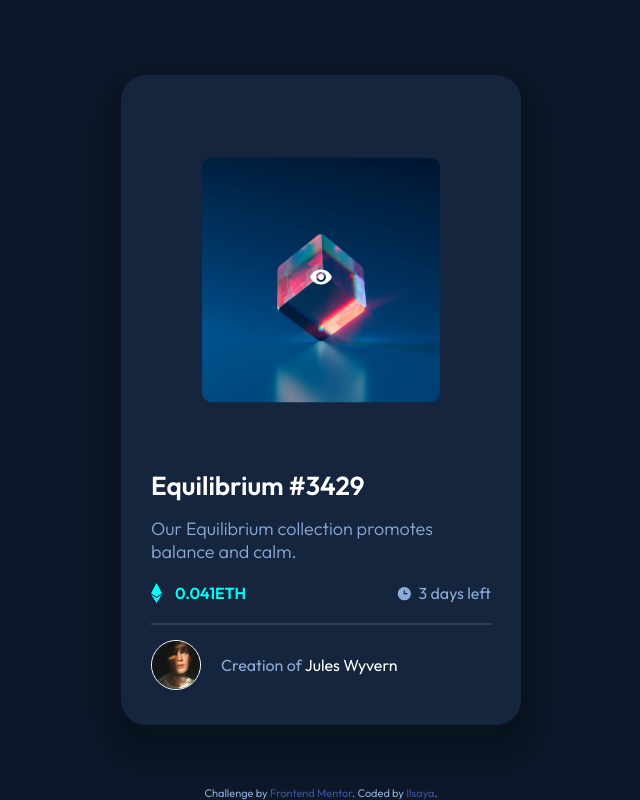
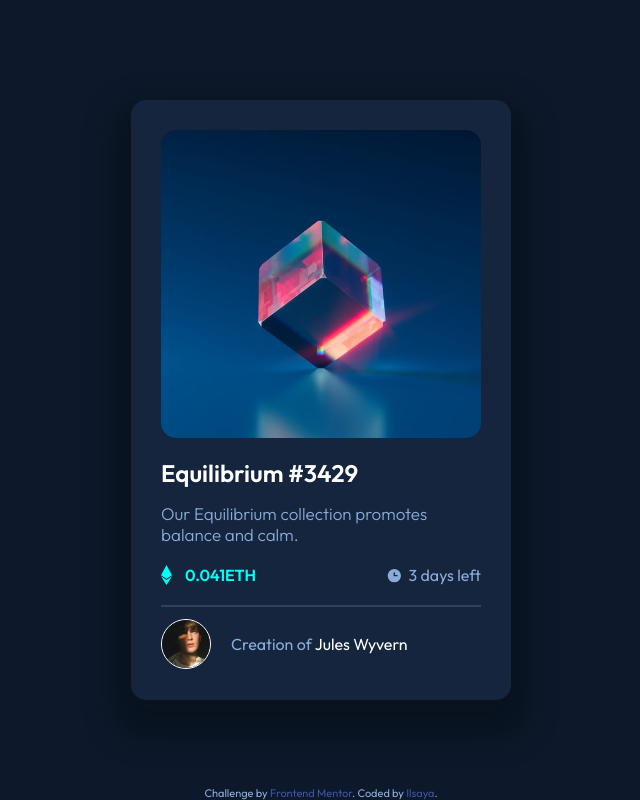
Before and after one commit to fifowskaw/frontend-mentors-nft-preview-card, a plain HTML site: page index.html in a window 1280 px wide. Shown: the whole page, without its empty margins (319-959 px from the left). Drawn offline with Linux system fonts and the light colour scheme.

Commit message:
Upgraded version - ready to submit solution

```diff
--- a/index.html
+++ b/index.html
@@ -29,11 +29,8 @@
                 <img
                     src="images/image-equilibrium.jpg"
                     alt="photo of equilibrium"
-                    class="main-img"
                 />
-                <div class="view">
-                    <img src="/images/icon-view.svg" alt="" class="view-img" />
-                </div>
+                <div class="view"></div>
             </div>
             <h1>Equilibrium #3429</h1>
             <p>Our Equilibrium collection promotes balance and calm.</p>
--- a/style.css
+++ b/style.css
@@ -30,13 +30,13 @@ body {
 }
 main {
     background-color: var(--color-bg-card);
-    width: 400px;
-    max-width: 400px;
-    height: 650px;
-    max-height: 650px;
+    width: 380px;
+    max-width: 380px;
+    height: 600px;
+    max-height: 600px;
 
     padding: 30px;
-    border-radius: 25px;
+    border-radius: 15px;
     box-shadow: 0px 20px 25px 20px var(--color-shadow);
 
     display: flex;
@@ -44,8 +44,8 @@ main {
 }
 .main-img {
     position: relative;
-    width: 100%;
-    height: 350px;
+    width: 320px;
+    height: 320px;
 
     display: flex;
     justify-content: center;
@@ -54,7 +54,7 @@ main {
     border-radius: 15px;
 }
 .main-img img {
-    scale: 70%;
+    transform: scale(1.1);
 }
 
 .view {
@@ -64,13 +64,13 @@ main {
     display: flex;
     justify-content: center;
     align-items: center;
-}
-.view-img {
-    width: 10%;
-    height: 10%;
+    transition: background-color 0.3s, background-image 0.3s;
 }
 
 .view:hover {
+    background-image: url(/images/icon-view.svg);
+    background-repeat: no-repeat;
+    background-position: center;
     background-color: var(--color-img-hover);
     cursor: pointer;
 }
@@ -78,8 +78,9 @@ main {
 h1 {
     width: 220px;
     margin-top: 20px;
-    font-size: 26px;
+    font-size: 24px;
     font-weight: 600;
+    transition: color 0.3s;
 }
 h1:hover {
     color: var(--color-cyan);
@@ -89,7 +90,7 @@ p {
     margin-top: 15px;
     color: var(--color-soft-blue);
     font-weight: 300;
-    font-size: 18px;
+    font-size: 17px;
 }
 hr {
     border: solid 0.5px var(--color-line);
@@ -140,6 +141,7 @@ hr {
 }
 .creator-name {
     color: var(--color-white);
+    transition: color 0.3s;
 }
 .creator-name:hover {
     color: var(--color-cyan);
```
